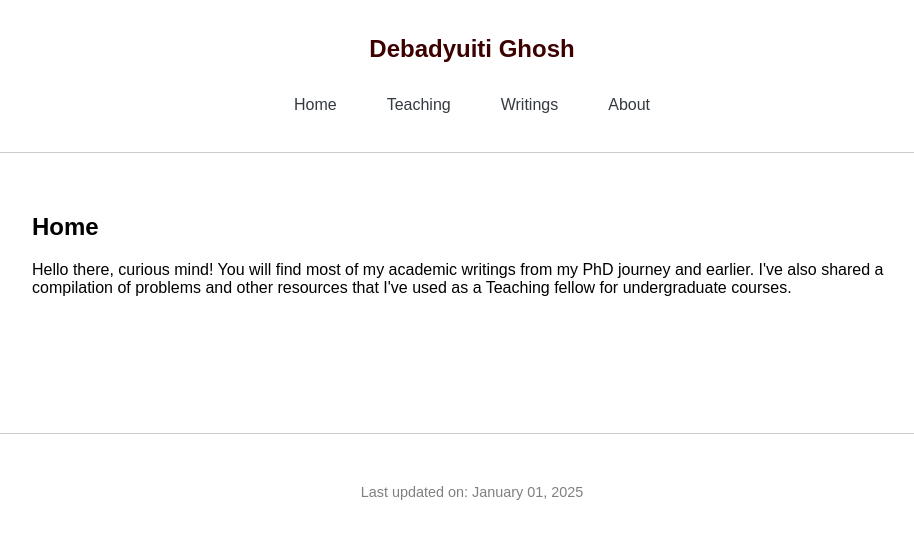
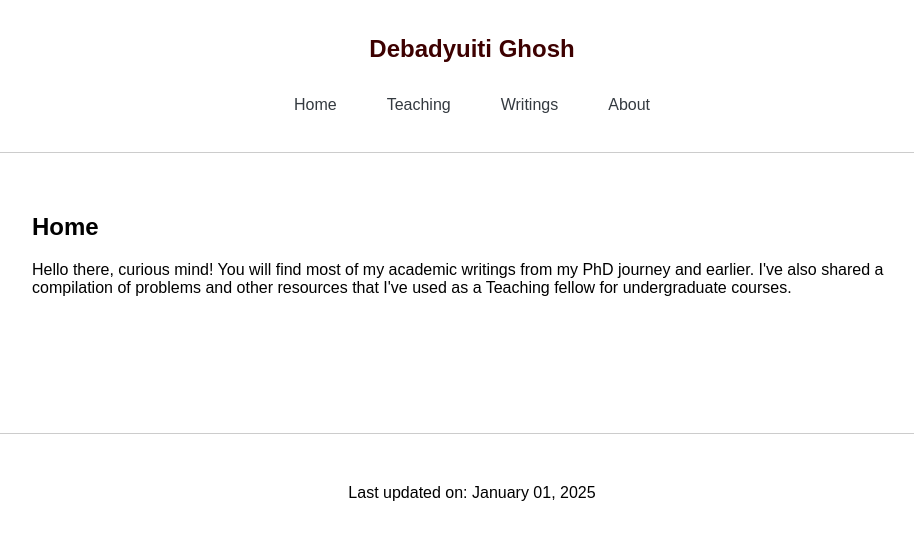
Before and after one commit to debadyuitighosh/debadyuitighosh.github.io, a Jekyll site: the page built from index.html, in a window 1280 px wide. Shown: the top 540 px of the page, without its empty margins (168-1082 px from the left). Built offline with Jekyll 4.4.1, drawn with Linux system fonts in a browser that asks for light colours.

Commit message:
Update default.html

```diff
--- a/_layouts/default.html
+++ b/_layouts/default.html
@@ -15,7 +15,6 @@
         nav a { color: #343a40; text-decoration: none; padding: 8px 15px; border-radius: 5px; }
         nav a:hover { font-weight: bold; color: #29629f; }
         .content { padding: 20px 100px 100px 100px; max-width: 1200px; margin: 0 auto; }
-        .footer { text-align: center; margin-top: 20px; font-size: 0.9em; color: #808080; }
   </style>
 </head>
 
```
